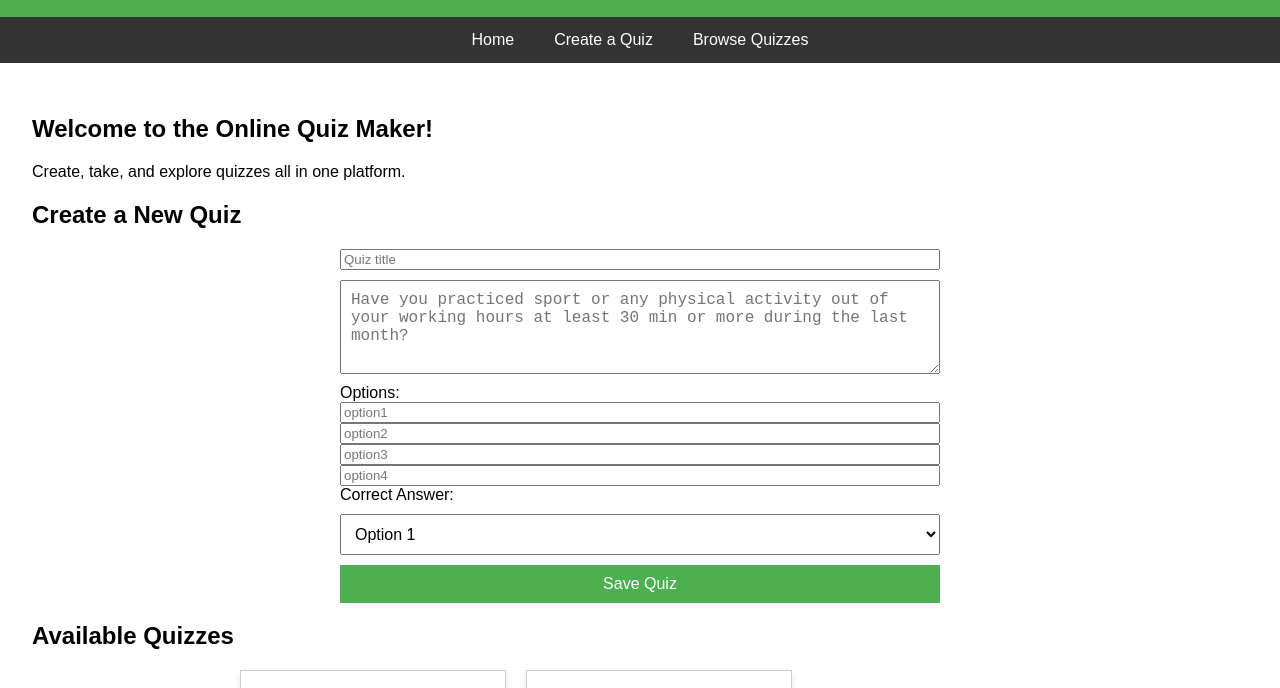
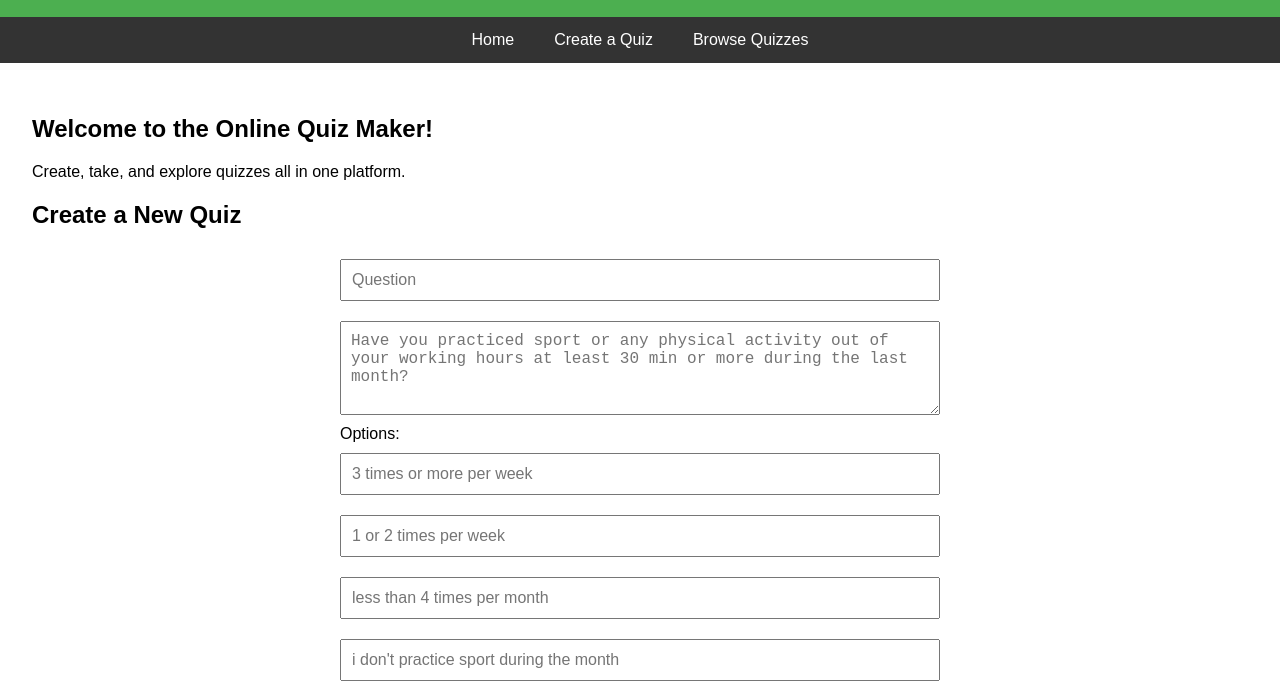
Before and after one commit to Suparna62/online-quiz-maker, a plain HTML site: page index.html in a window 1280 px wide. Shown: the part 95-783 px from the top of the page. Drawn offline with Linux system fonts and the light colour scheme.

Commit message:
add a change

```diff
--- a/index.html
+++ b/index.html
@@ -94,13 +94,13 @@
         <section id="create">
             <h2>Create a New Quiz</h2>
             <form class="quiz-form">
-                <input type="Question" name="Quiz title" placeholder="Quiz title" required>
+                <input type="text" name="Question" placeholder="Question" required>
                 <textarea name="question" placeholder="Have you practiced sport or any physical activity out of your working hours at least 30 min or more during the last month?" rows="4" required></textarea>
                 <label for="options">Options:</label>
-                <input type="3 times or more per week" name="option1" placeholder="option1" required>
-                <input type="1 or 2 times per week" name="option2" placeholder="option2" required>
-                <input type="less than 4 times per month" name="option3" placeholder="option3" required>
-                <input type="i don't practice sport during the month" name="option4" placeholder="option4" required>
+                <input type="text" name="option1" placeholder="3 times or more per week" required>
+                <input type="text" name="option2" placeholder="1 or 2 times per week" required>
+                <input type="text" name="option3" placeholder="less than 4 times per month" required>
+                <input type="text" name="option4" placeholder="i don't practice sport during the month" required>
                 <label for="correct">Correct Answer:</label>
                 <select name="correct" required>
                     <option value="1">Option 1</option>
```
